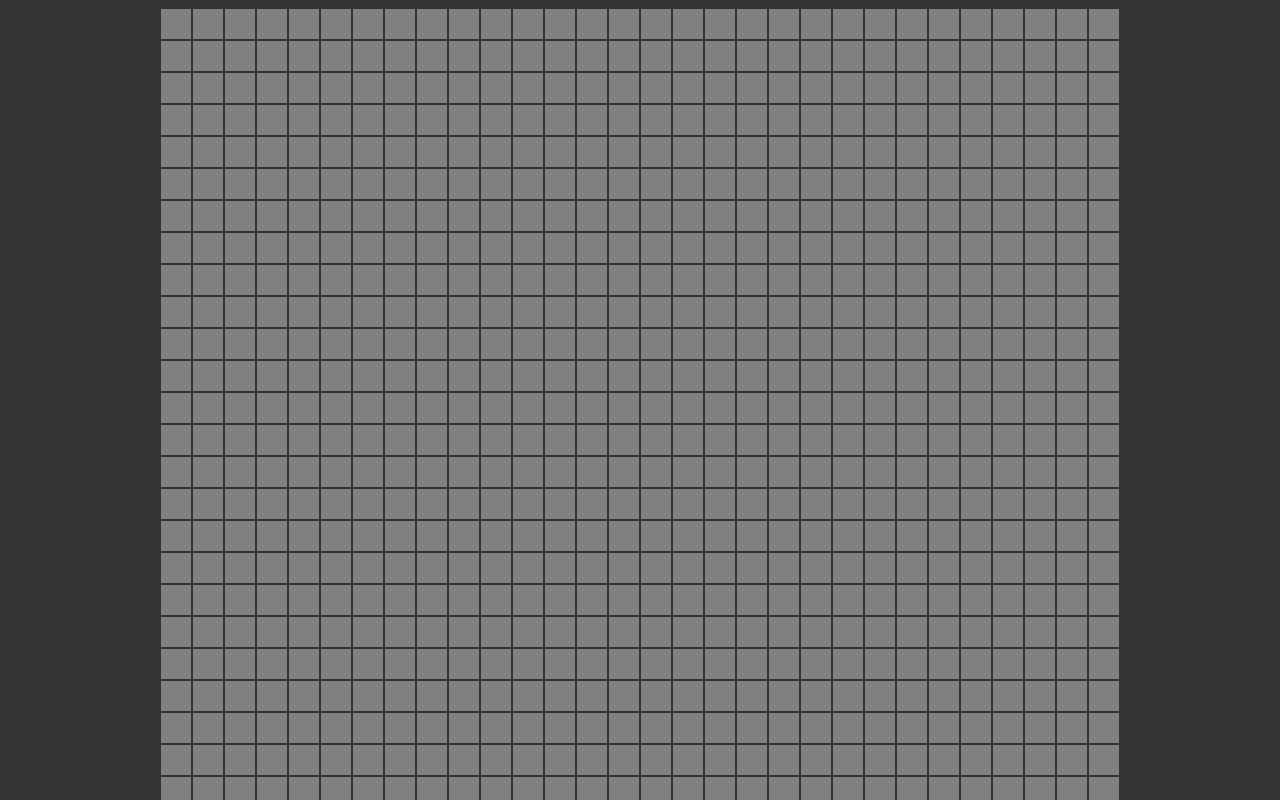
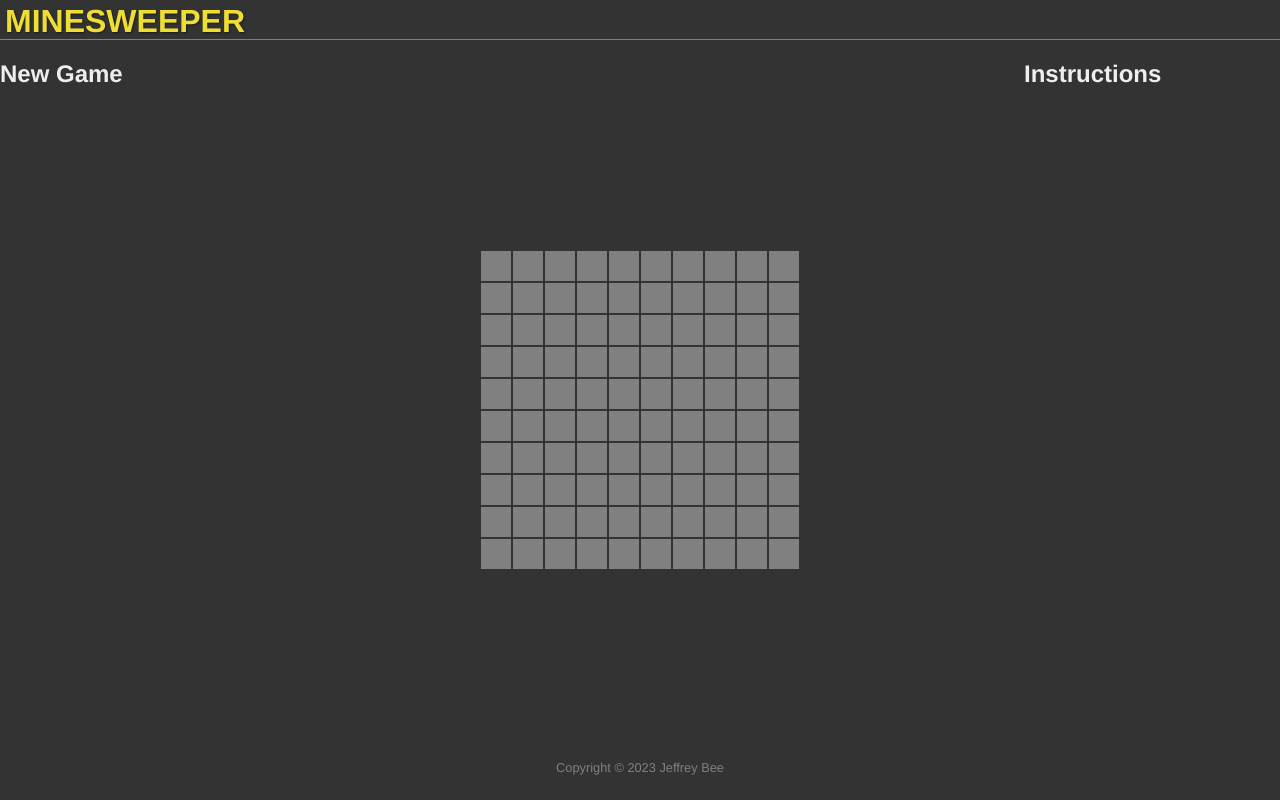
Before and after one commit to jeffreypbee/minesweeper, a Vue app in the folder minesweeper/: page / in a window 1280 px wide. Shown: the top 800 px of the page. Built offline with nearby package versions, Linux system fonts and the light colour scheme.

Commit message:
Basic page layout

```diff
--- a/minesweeper/src/App.vue
+++ b/minesweeper/src/App.vue
@@ -1,6 +1,16 @@
 <template>
   <div id="app">
-    <router-view/>
+    <header><h1>MINESWEEPER</h1></header>
+    <aside id="newgame">
+      <h2>New Game</h2>
+    </aside>
+    <main>
+      <router-view/>
+    </main>
+    <aside id="instructions">
+      <h2>Instructions</h2>
+    </aside>
+    <footer>Copyright &copy; 2023 Jeffrey Bee</footer>
   </div>
 </template>
 
@@ -8,15 +18,52 @@
 body {
   background-color: #333;
   color: #eee;
+  height: 100%;
+  padding: 0px;
+  margin: 0px;
 }
 
 #app {
   font-family: Avenir, Helvetica, Arial, sans-serif;
   -webkit-font-smoothing: antialiased;
   -moz-osx-font-smoothing: grayscale;
-  text-align: center;
+  height: 100vh;
+  width: 100%;
+  display: grid;
+  grid-template-columns: 20% 1fr 20%;
+  grid-template-rows: 5% 1fr 5%;
+  grid-template-areas: "header header header"
+                        "newgame main instructions"
+                        "footer footer footer";
+  justify-content: center;
+}
+
+header {
+  grid-area: header;
+  border-bottom: 1px solid gray;
+}
+
+header h1 {
+  grid-area: header;
+  color: #eedd33;
+  text-shadow: 1px 1px 2px rgba(0, 0, 0, 0.5);
+  margin: 3px 5px;
+}
+
+main {
+  grid-area: main;
   display: flex;
   justify-content: center;
+  align-items: center;
+  padding: 10px;
+  height: 100%;
+}
+
+footer {
+  grid-area: footer;
+  text-align: center;
+  color: gray;
+  font-size: .8rem;
 }
 
 nav {
@@ -31,4 +78,12 @@ nav a {
 nav a.router-link-exact-active {
   color: #42b983;
 }
+
+#newgame {
+  grid-area: newgame;
+}
+
+#instructions {
+  grid-area: instructions;
+}
 </style>
--- a/minesweeper/src/components/GameBoard.vue
+++ b/minesweeper/src/components/GameBoard.vue
@@ -29,6 +29,7 @@ export default {
 #gameboard {
     display: flex;
     flex-direction: column;
+    height: 100%;
 }
 
 .gameboardrow {
--- a/minesweeper/src/views/HomeView.vue
+++ b/minesweeper/src/views/HomeView.vue
@@ -1,6 +1,6 @@
 <template>
   <div class="home">
-    <GameBoard rows="30" columns="30" />
+    <GameBoard rows="10" columns="10" />
   </div>
 </template>
 
```
